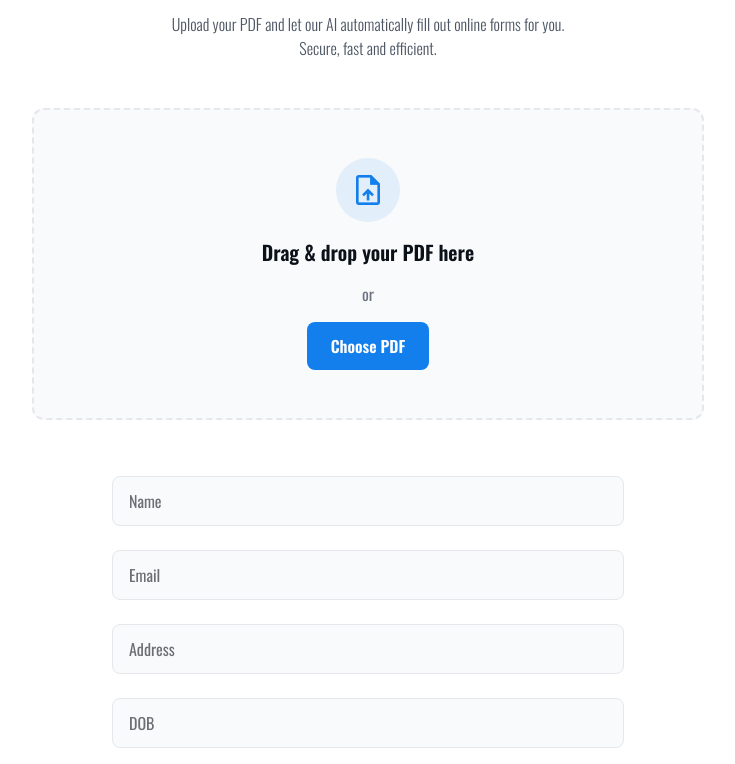
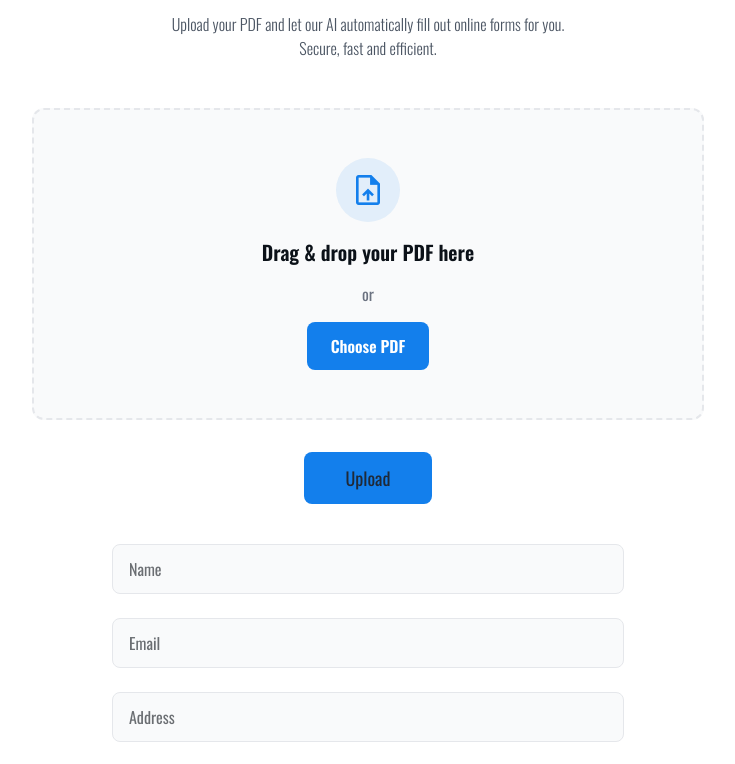
Before and after one commit to NitinSingh99/FormFly, a React (Create React App) app in the folder frontend/: page /form in a window 1280 px wide. Shown: the part 197-961 px from the top of the page, without its empty margins (272-1007 px from the left). Built offline with nearby package versions, Linux system fonts and the light colour scheme.

Commit message:
ui: add upload button for pdf

```diff
--- a/frontend/src/components/Formpage/sections/FormPreview.tsx
+++ b/frontend/src/components/Formpage/sections/FormPreview.tsx
@@ -1,19 +1,19 @@
 import ButtonSecondary from "../../shared/elements/ButtonSecondary";
 import DateInput from "../../shared/elements/DateInput";
 import FormInput from "../../shared/elements/FormInput";
-import SubmitButton from "../../shared/elements/SubmitButton";
+import ButtonPrimary from "../../shared/elements/ButtonPrimary";
 import FormDisclaimer from "../elements/FormDisclaimer";
 
 
 export default function FormPreview() {
     return (
-        <section className="w-full max-w-lg mx-auto my-6 mt-14 mb-8">
+        <section className="w-full max-w-lg mx-auto my-6 mt-10 mb-8">
             <form className="space-y-6">
                 <FormInput placeholder="Name" />
                 <FormInput placeholder="Email" />
                 <FormInput placeholder="Address" />
                 <DateInput placeholder="DOB" />
-                <SubmitButton label="Verify"/>
+                <ButtonPrimary label="Verify"/>
                 <FormDisclaimer></FormDisclaimer>
                 <ButtonSecondary label="Try another file"></ButtonSecondary>
             </form>
--- a/frontend/src/components/Formpage/sections/UploadBox.tsx
+++ b/frontend/src/components/Formpage/sections/UploadBox.tsx
@@ -1,11 +1,12 @@
 import { useFileUpload } from "../../../hooks/index";
+import ButtonPrimary from "../../shared/elements/ButtonPrimary";
 
 export default function UploadBox() {
 
     const {file, inputRef, handleFileChange, handleDragOver, handleDrop} = useFileUpload();
 
     return (
-        <section className="w-full max-w-2xl mx-auto my-12" id="upload-section">
+        <section className="w-full max-w-2xl mx-auto mt-12 mb-6" id="upload-section">
             <div className="w-full bg-card-light dark:bg-card-dark border-2 border-dashed border-border-light dark:border-border-dark rounded-xl p-8 md:p-12 text-center transition-all hover:border-primary dark:hover:border-primary hover:bg-primary/5 dark:hover:bg-primary/10 cursor-pointer"
                 onClick={() => inputRef.current?.click()}
                 onDrop={handleDrop}
@@ -23,6 +24,9 @@ export default function UploadBox() {
                     <input ref={inputRef} className="hidden" id="file-upload" type="file" onChange={handleFileChange} />
                 </div>
             </div>
+            <div className="mt-8 flex justify-center items-center">
+                <ButtonPrimary label="Upload" className="max-w-32" />
+            </div>
         </section>
     );
 }
--- /dev/null
+++ b/frontend/src/components/shared/elements/ButtonPrimary.tsx
@@ -0,0 +1,10 @@
+import { SubmitButtonProps } from "../../../types/SubmitButtonProps";
+
+export default function SubmitButton({ label, id, className }: SubmitButtonProps) {
+    const finalClassName = className
+        ? className
+        : "w-full";
+    return (
+        <button id={id} className={`${className} bg-primary px-4 py-3 rounded-lg hover:bg-primary/90 transition-colors text-lg w-full`}>{label}</button>
+    );
+}
--- a/frontend/src/components/shared/elements/SubmitButton.tsx
+++ /dev/null
@@ -1,7 +0,0 @@
-import { SubmitButtonProps } from "../../../types/SubmitButtonProps";
-
-export default function SubmitButton({label, id}: SubmitButtonProps){
-    return (
-        <button id={id} className="w-full bg-primary px-4 py-3 rounded-lg hover:bg-primary/90 transition-colors text-lg">{label}</button>
-    );
-}
--- a/frontend/src/types/SubmitButtonProps.ts
+++ b/frontend/src/types/SubmitButtonProps.ts
@@ -1,4 +1,5 @@
 export type SubmitButtonProps = {
     label? : string;
     id? : string;
+    className? : string;
 }
```
